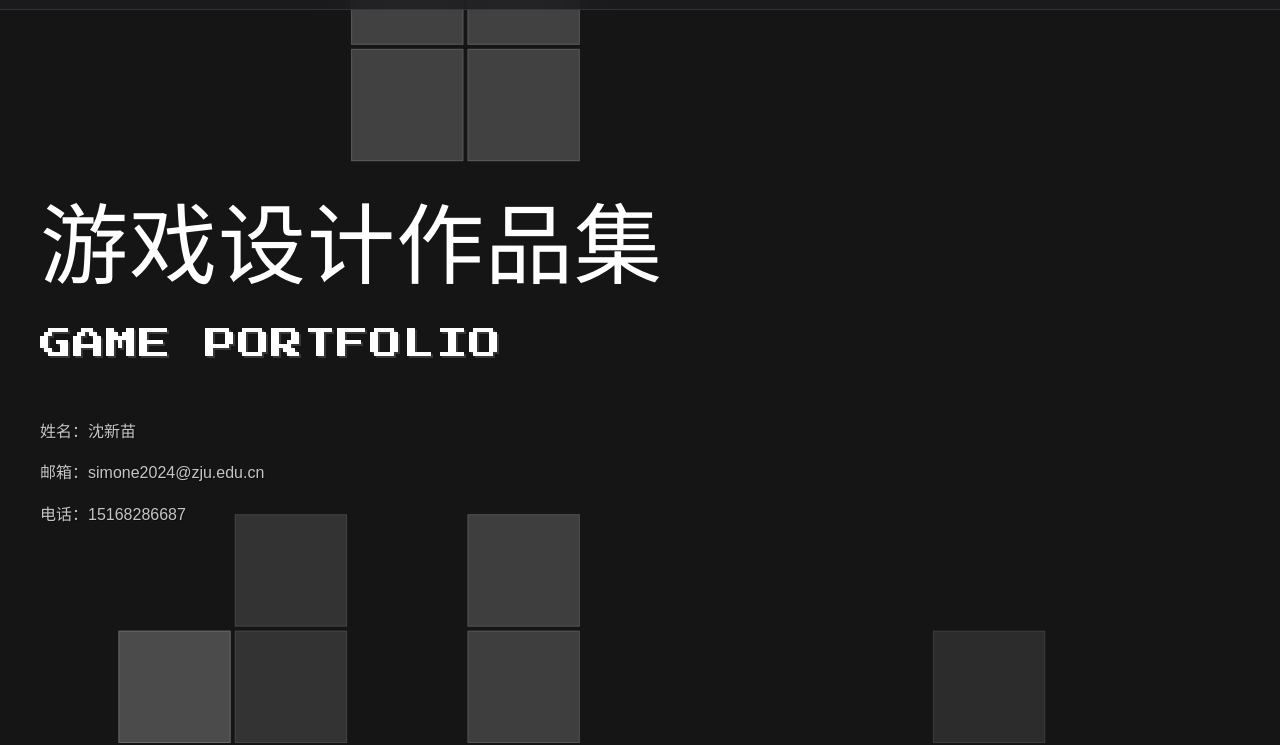
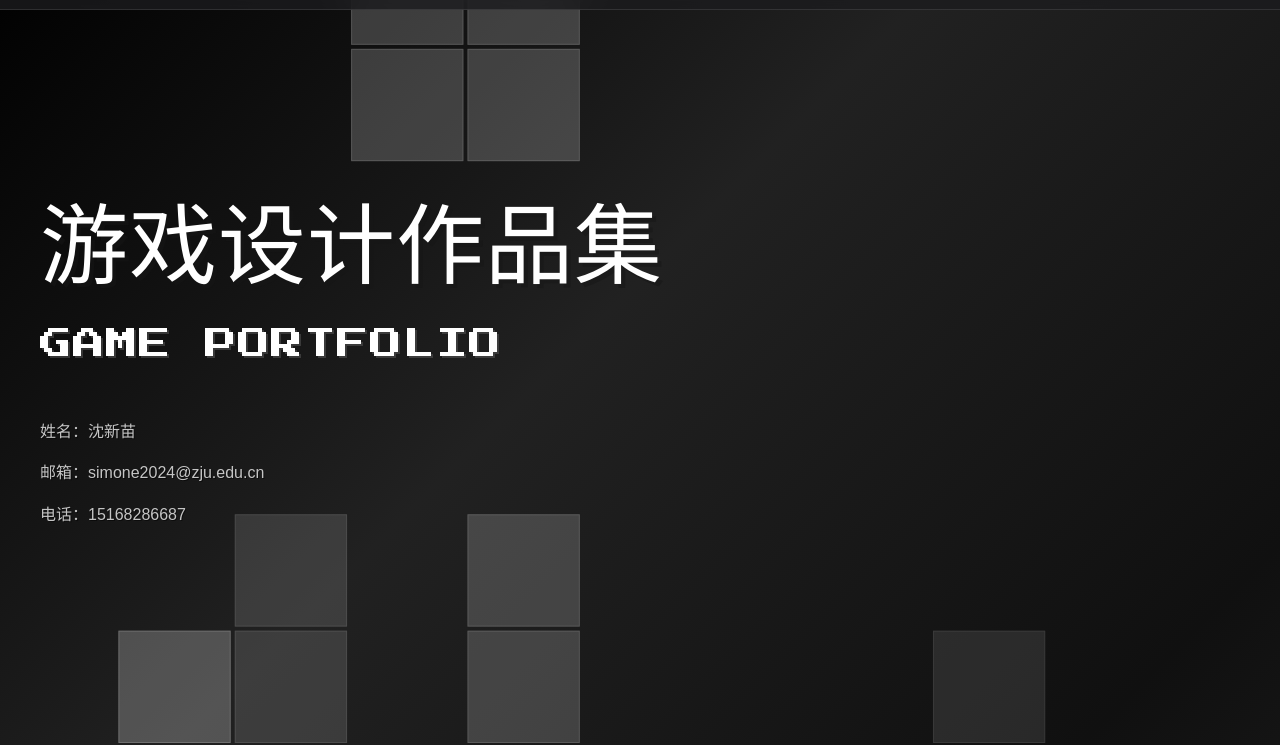
Before and after one commit to bc20211221/SimonePortfolio2026, a plain HTML site: page index.html in a window 1280 px wide. Shown: the part 55-800 px from the top of the page. Drawn offline with Linux system fonts and the light colour scheme; a web font is replaced by a local one.

Commit message:
Seed visible floating blocks and restore scrolling four-stop gradient

```diff
--- a/styles.css
+++ b/styles.css
@@ -835,7 +835,7 @@ body.project3-page {
 }
 
 /* 平滑滚动 */
-.pixel-home { background: #151515; isolation: isolate; touch-action: pan-y; }
+.pixel-home { background: linear-gradient(135deg, #000000 0%, #212121 27%, #101010 52%, #343434 100%); background-attachment: scroll; isolation: isolate; touch-action: pan-y; }
 .pixel-home .hero { background: transparent; }
 .pixel-background { position: fixed; inset: 0; width: 100%; height: 100%; z-index: 0; pointer-events: auto; touch-action: pan-y; }
 .pixel-home > section { position: relative; z-index: 1; pointer-events: none; }
```
